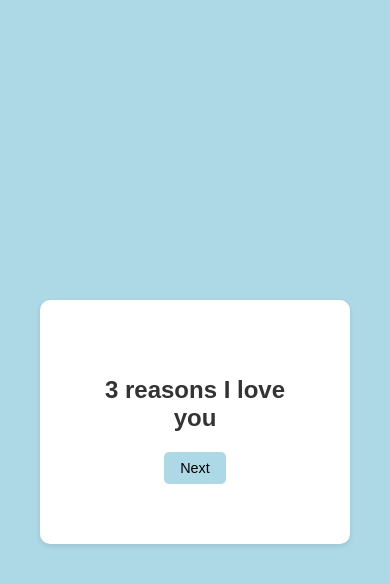
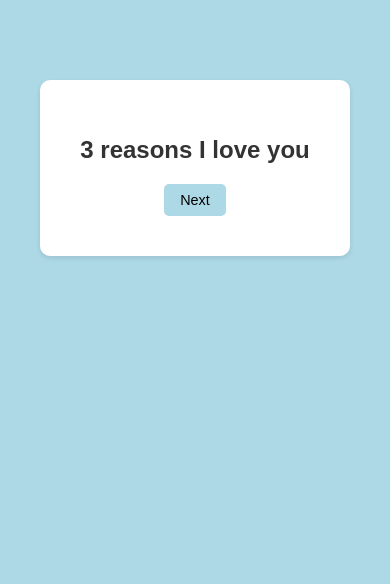
Before and after one commit to k14s3/Notes, a plain HTML site: page index.html in a window 390 px wide. Drawn offline with Linux system fonts and the light colour scheme.

Commit message:
Update style.css

```diff
--- a/style.css
+++ b/style.css
@@ -4,7 +4,7 @@ body {
     display: flex;
     justify-content: center;
     align-items: center;
-    height: 100vh;
+    height: auto; /* Changed to auto for better responsiveness */
     margin: 0;
     padding: 20px;
     color: #333;
@@ -58,14 +58,15 @@ li {
     margin: 5px 0;
 }
 
-/* Add this to ensure proper spacing on mobile devices */
+/* Ensure proper spacing on mobile devices */
 @media (max-width: 600px) {
     body {
         padding: 40px 20px;
     }
 
     .container {
-        padding: 60px; /* Increase padding for mobile devices */
+        padding: 40px; /* Ensure enough padding for all content */
+        margin-top: 40px; /* Add margin to top for spacing */
     }
 
     h1 {
```
